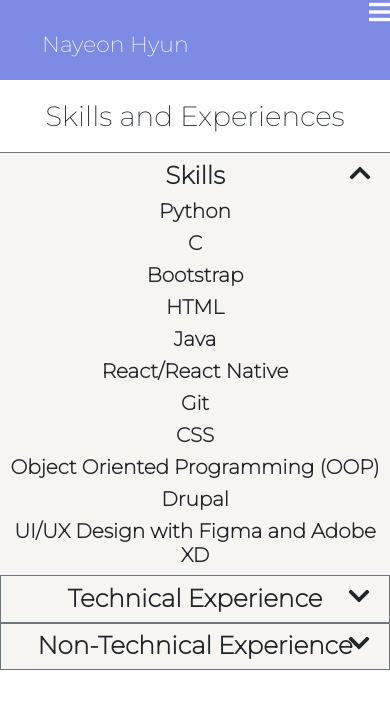
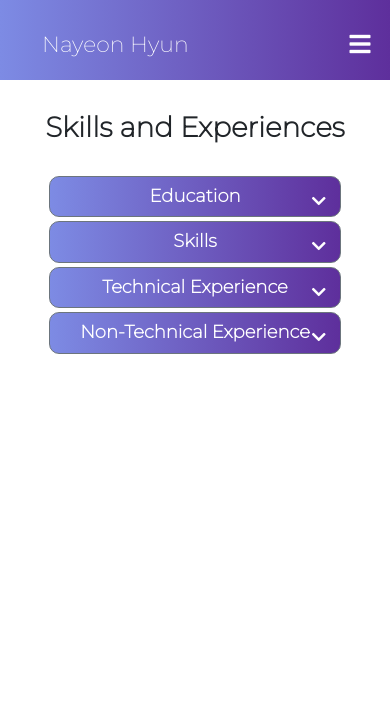
Before and after one commit to hyunnaye/portfolio-website, a React (Create React App) app: page /experience in a window 390 px wide. Shown: the top 708 px of the page. Built offline with nearby package versions, Linux system fonts and the light colour scheme.

Commit message:
completed experiences page

```diff
--- a/src/components/Experience/experience.css
+++ b/src/components/Experience/experience.css
@@ -10,6 +10,7 @@
 .header {
     font-weight: bold;
     display: inline;
+    color: white;
 }
 
 .cardBody {
@@ -17,8 +18,10 @@
 }
 
 .pageContainer {
-    background-color:  rgb(247, 245, 241);
-    width: '100%'
+    background-color: rgb(255, 255, 255);
+    padding-bottom: 10%;
+    width: 100%;
+    position: absolute;
 }
 .card {
     margin-left: auto;
@@ -33,9 +36,14 @@
     font-size: 14px;
 }
 .dropdown {
-    width: 100%;
-    padding: 2% 0 2% 0;
+    width: 40%;
+    margin-bottom: 1%;
+    padding: 1% 0 1% 0;
+    margin-left: auto;
+    margin-right: auto;
     flex-direction: row;
+    background: linear-gradient(90deg, rgb(125, 139, 228) 0%, rgb(94, 47, 156) 100%);
+    border-radius: 10px;
     justify-content: space-between;
 }
 .fas {
@@ -44,7 +52,7 @@
     font-size: 1.5rem;
 }
 .rowSkill {
-    margin-bottom: 0;
+    margin-bottom: 2%;
 }
 .colSkill {
     padding: 0;
@@ -53,7 +61,46 @@
     font-weight: bold;
 }
 .title {
-    padding: 5%;
-    background-color: white;
+    padding: 3%;
     margin: 0;
+    font-weight: bold;
 }
+.arrow {
+    top: 40%;
+    color: white;
+}
+.uoftLogo {
+    width:100%;
+    margin-left: auto;
+    margin-right: auto;
+}
+.educationDesc {
+    justify-self: center;
+    align-items: center;
+    padding-top: 5%;
+}
+
+@media screen and (max-width: 1050px) {
+
+    .header {
+        font-size: 18px;
+    }
+    .arrow {
+        font-size: 1rem;
+        bottom: 30%;
+        color: white;
+    }
+    .h5 {
+        font-size: 12px;
+    }
+    .pageContainer {
+        height: 100%;
+    }
+    .dropdown {
+        width: 75%;
+        padding: 2%
+    }
+    .title {
+        margin: 5%
+    }
+}
--- a/src/components/Experience/experience.js
+++ b/src/components/Experience/experience.js
@@ -8,12 +8,13 @@ import uoftlaw from '../../assets/uoftlaw.jpg';
 import cause from '../../assets/cause.jpeg';
 import woodsworth from '../../assets/woodsworth.jpeg';
 import wrisc from '../../assets/wrisc.png';
+import uoft from '../../assets/uoft.png';
 
 
 const Position = (props) => {
     return(
         <div className='h-100'>
-            <Card style={{ width: '70%'}} className='card h-100'>
+            <Card style={{ width: '80%'}} className='card h-100'>
                 <Card.Img variant="top" src={props.img}/>
                 <Card.Body className='cardBody h-100'>
                     <Card.Title className='cardTitle'>{props.title}</Card.Title>
@@ -29,9 +30,9 @@ const Position = (props) => {
 const TechExperience = (props) => {
     return(
     <>
-        <div className={props.techExp ? 'dropdown' : 'dropdown border border-1 border-secondary'}>
+        <div className={props.techExp ? 'dropdown' : 'dropdown border border-1 border-secondary'}  onClick={() => props.setTechExp(!props.techExp )}>
             <h2 className='header'>Technical Experience</h2>
-            <i className={props.techExp  ? "fas fa-chevron-up" : "fas fa-chevron-down"} onClick={() => props.setTechExp(!props.techExp )}></i>
+            <i className={props.techExp  ? "fas arrow fa-chevron-up" : "fas arrow fa-chevron-down"}></i>
         </div>
         <Collapse in={props.techExp } style={{width: '100%'}}>
             <Container>
@@ -63,17 +64,17 @@ const TechExperience = (props) => {
 const NonTechExperience = (props) => {
     return(
     <>
-        <div className={props.nonTechExp ? 'dropdown' : 'dropdown border border-1 border-secondary'}>
+        <div className={props.nonTechExp ? 'dropdown' : 'dropdown border border-1 border-secondary'} onClick={() => props.setNonTechExp(!props.nonTechExp)}>
             <h2 className='header'>Non-Technical Experience</h2>
-            <i className={props.nonTechExp  ? "fas fa-chevron-up" : "fas fa-chevron-down"} onClick={() => props.setNonTechExp(!props.nonTechExp)}></i>
+            <i className={props.nonTechExp  ? "fas arrow fa-chevron-up" : "fas arrow fa-chevron-down"} ></i>
         </div>
         <Collapse in={props.nonTechExp } style={{width: '100%'}}>
             <Container>
                 <Row className='row' style={{minHeight: 847}}>
                     <Col  xs={12} md={4} className='col'>
                         <Position title='Vice President of Public Relations' img={wrisc} company='WRiSC UofT' duration='May 2020 - May 2021'
-                        description="Woodsworth Racialized Students' Collective (WRISC) is a club that strives to advocate for and enrich the lives of
-                        racialized students in University of Toronto. As the Vice-President of Public Relations, complete numerous tasks like promoting
+                        description="Woodsworth Racialized Students' Collective (WRISC) is a club that strives to advocate for racialized students in UofT Woodsworth College.
+                        As the VP of Public Relations, completed tasks like promoting
                         racial advocacy through social media posts, news, and photos during events.
 
                         WRiSC received WCSA’s Club of the Year award during the time of this position." />
@@ -85,7 +86,7 @@ const NonTechExperience = (props) => {
                     </Col>
                     <Col  xs={12} md={4} className='col'>
                         <Position title='Tutor' img={cause} company='CAUSE Tutoring' duration='Nov 2019 - Apr 2019'
-                        description='Tutor at CAUSE; a non-profit organization whom aim to enhance access to education among the homeless,
+                        description='Mathematics and Reading Tutor at CAUSE; a non-profit organization whom aim to enhance access to education among the homeless,
                         vulnerable, and at-risk population in downtown Ottawa and Toronto.' />
                     </Col>
                 </Row>
@@ -98,9 +99,9 @@ const NonTechExperience = (props) => {
 const Skills = (props) => {
     return(
     <>
-        <div className={props.skills ? 'dropdown border-top border-1 border-secondary' : 'dropdown border border-1 border-secondary'}>
+        <div className={props.skills ? 'dropdown border-top border-1 border-secondary' : 'dropdown border border-1 border-secondary'}  onClick={() => props.setSkills(!props.skills)}>
             <h2 className='header'>Skills</h2>
-            <i className={props.skills  ? "fas fa-chevron-up" : "fas fa-chevron-down"} onClick={() => props.setSkills(!props.skills)}></i>
+            <i className={props.skills  ? "fas arrow fa-chevron-up" : "fas arrow fa-chevron-down"}></i>
         </div>
         <Collapse in={props.skills } style={{width: '100%'}}>
             <Container>
@@ -129,19 +130,48 @@ const Skills = (props) => {
     </>
     );
 }
-
+const Education = (props) => {
+    return(
+    <>
+        <div className={props.education ? 'dropdown' : 'dropdown border border-1 border-secondary'} onClick={() => props.setEducation(!props.education)}>
+            <h2 className='header'>Education</h2>
+            <i className={props.education  ? "fas arrow fa-chevron-up" : "fas arrow fa-chevron-down"} ></i>
+        </div>
+        <Collapse in={props.education} style={{width: '50%'}}>
+            <Container>
+                <Row className='row' >
+                    <Col  xs={12} md={4} className='col'>
+                        <img src={uoft} alt='uoft logo' className='uoftLogo'/>
+                    </Col>
+                    <Col  xs={12} md={7} className='col educationDesc'>
+                        <h4>University of Toronto - Honours Bachelor of Science</h4>
+                        <h4>Bioinformatics and Computational Biology Specialist</h4>
+                        <h5>Sep 2019 - May 2024</h5>
+                    </Col>
+                </Row>
+            </Container>
+        </Collapse>
+    </>
+    );
+}
 const Experience = () => {
-    const [skills, setSkills] = useState(true);
+    const [education, setEducation] = useState(false);
+    const [skills, setSkills] = useState(false);
     const [techExp, setTechExp] = useState(false);
     const [nonTechExp, setNonTechExp] = useState(false);
     return(
-        <div className='pageContainer'>
-            <Navbar />
+        <div className='pageContainer' style={{position: 'relative'}}>
+            <div  style={{position: 'sticky', top: 0, zIndex: 5}}>
+                <Navbar />
+
+            </div>
             <h1 className='title'>Skills and Experiences</h1>
-            <Skills skills={skills} setSkills={setSkills}/>
-            <TechExperience techExp={techExp} setTechExp={setTechExp}/>
-            <NonTechExperience nonTechExp={nonTechExp} setNonTechExp={setNonTechExp}/>
-
+            <div className='dropdownContainer'>
+                <Education education={education} setEducation={setEducation}/>
+                <Skills skills={skills} setSkills={setSkills}/>
+                <TechExperience techExp={techExp} setTechExp={setTechExp}/>
+                <NonTechExperience nonTechExp={nonTechExp} setNonTechExp={setNonTechExp}/>
+            </div>
         </div>
     );
 };
--- a/src/components/Homepage/Homepage.css
+++ b/src/components/Homepage/Homepage.css
@@ -133,7 +133,7 @@
     .text {
         font-size: 22px;
         margin-left: 15%;
-        margin-top: 40%;
+        margin-top: 35%;
 
     }
 }
--- a/src/components/Navbar/Navbar.css
+++ b/src/components/Navbar/Navbar.css
@@ -1,10 +1,11 @@
 .NavbarItems {
-    background: rgb(125, 139, 228);
+    background: linear-gradient(90deg, rgb(125, 139, 228) 0%, rgb(94, 47, 156) 100%);
     height: 80px;
     display: flex;
     justify-content: center;
     align-items: center;
     font-size: 12px;
+
 }
 
 .navbar-logo {
@@ -68,7 +69,7 @@
         display: flex;
         flex-direction: column;
         width: 100%;
-        height: 500px;
+        height: 400px;
         position: absolute;
         top: 80px;
         left: -100%;
@@ -87,6 +88,7 @@
         margin: 0;
         padding-left: 0;
         padding-right: 0;
+        padding-bottom: 0;
     }
     .nav-links {
         text-align: center;
@@ -117,9 +119,8 @@
     .menu-icon {
         display: block;
         position: absolute;
-        top: 0;
-        right: 0;
-        transform: translate(-100%, 40%);
+        top: 40%;
+        right: 5%;
         font-size: 2rem;
         cursor: pointer;
     }
```
Also changed, not shown: src/assets/uoft.png (added).
